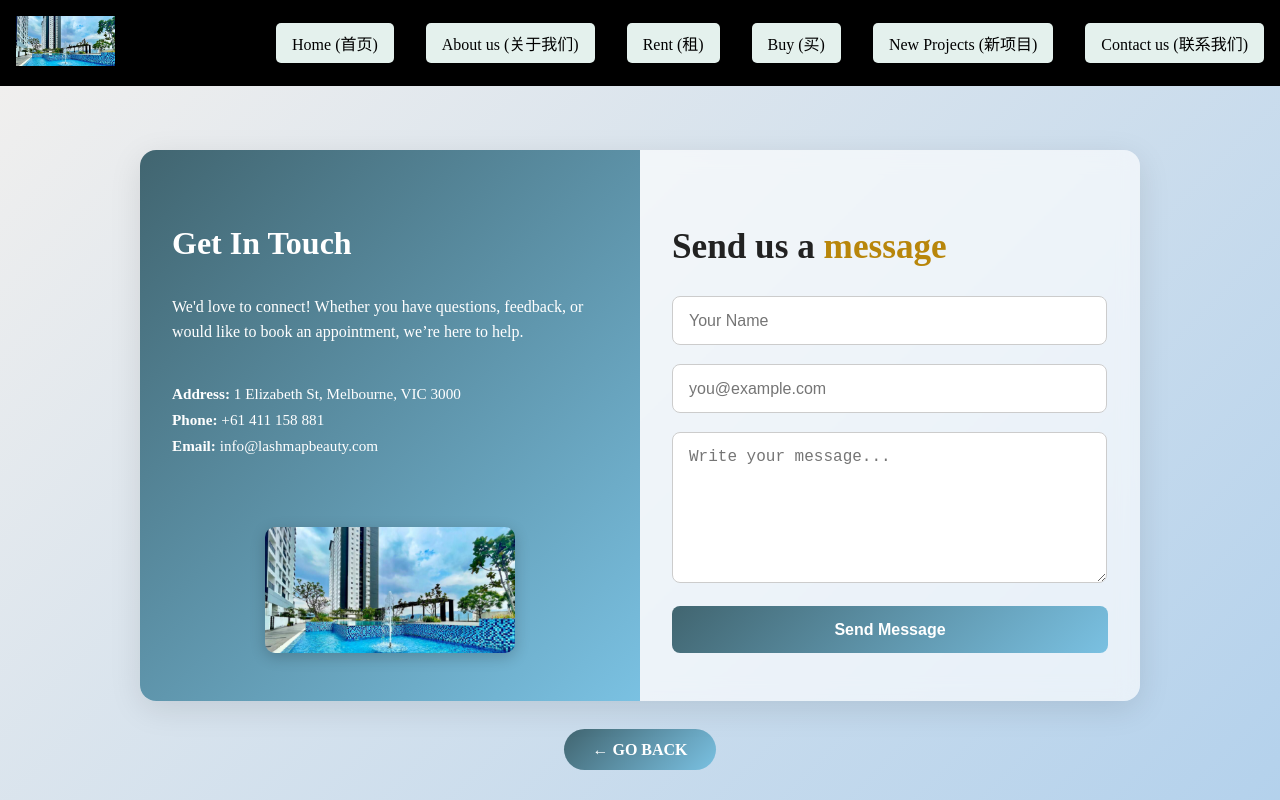
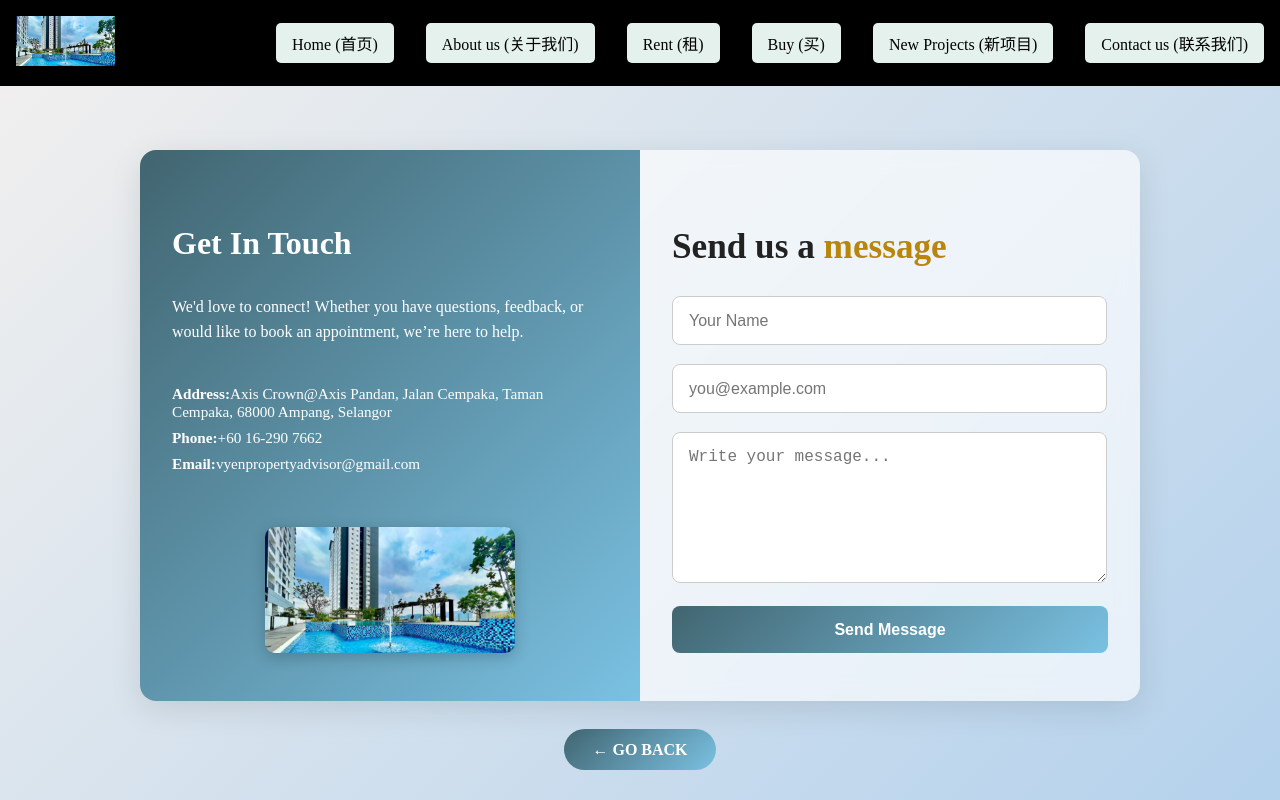
Before and after one commit to RSBusinessTech/vyenpropertyadvisor-ui, an Angular app: page /contact in a window 1280 px wide. Shown: the top 800 px of the page. Built offline with nearby package versions, Linux system fonts and the light colour scheme.

Commit message:
changing contact us page

```diff
--- a/src/app/features/contact/components/contact/contact.component.html
+++ b/src/app/features/contact/components/contact/contact.component.html
@@ -9,9 +9,9 @@
         to book an appointment, we’re here to help.
       </p>
       <ul>
-        <li><strong>Address:</strong> 1 Elizabeth St, Melbourne, VIC 3000</li>
-        <li><strong>Phone:</strong> +61 411 158 881</li>
-        <li><strong>Email:</strong> info@lashmapbeauty.com</li>
+        <li><strong>Address:</strong>Axis Crown@Axis Pandan, Jalan Cempaka, Taman Cempaka, 68000 Ampang, Selangor</li>
+        <li><strong>Phone:</strong>+60 16-290 7662</li>
+        <li><strong>Email:</strong>vyenpropertyadvisor@gmail.com</li>
       </ul>
       <img src="assets/images/property1.png" alt="Lash Map Beauty Studio" />
     </div>
```
